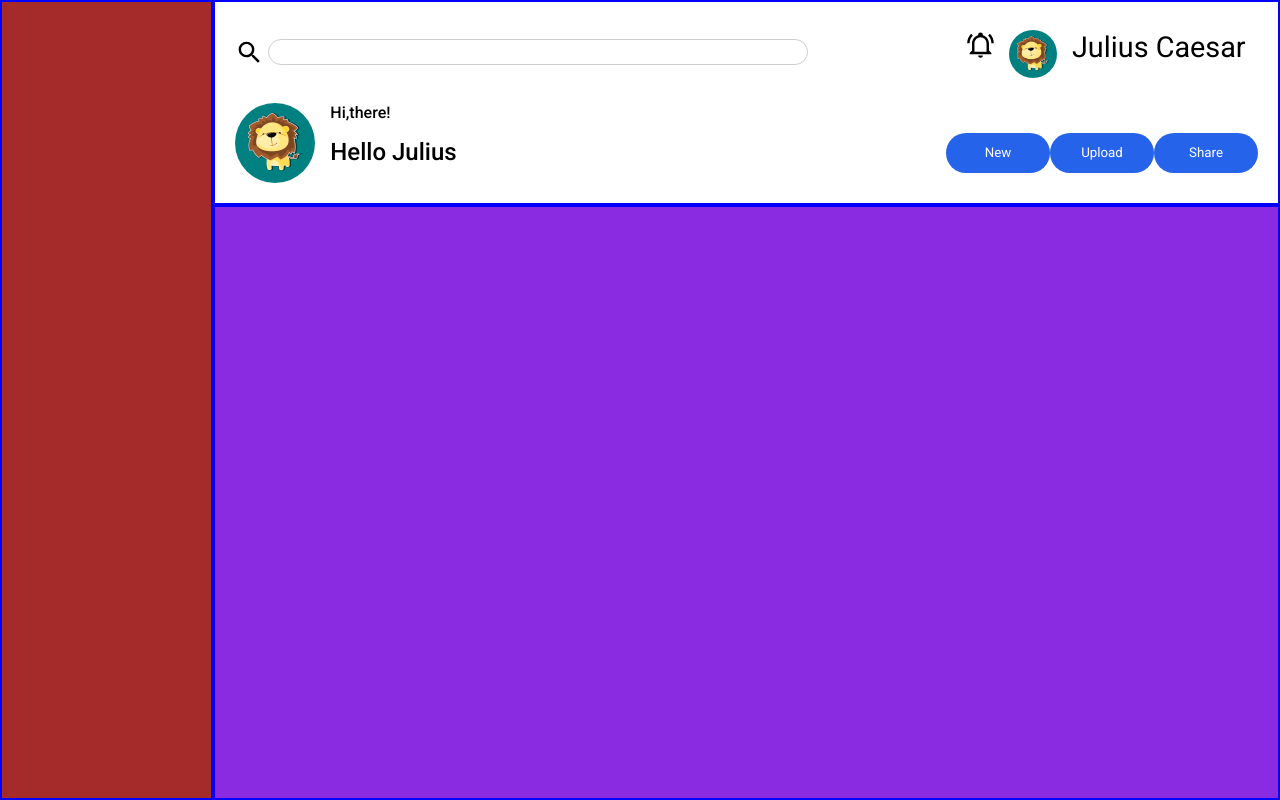
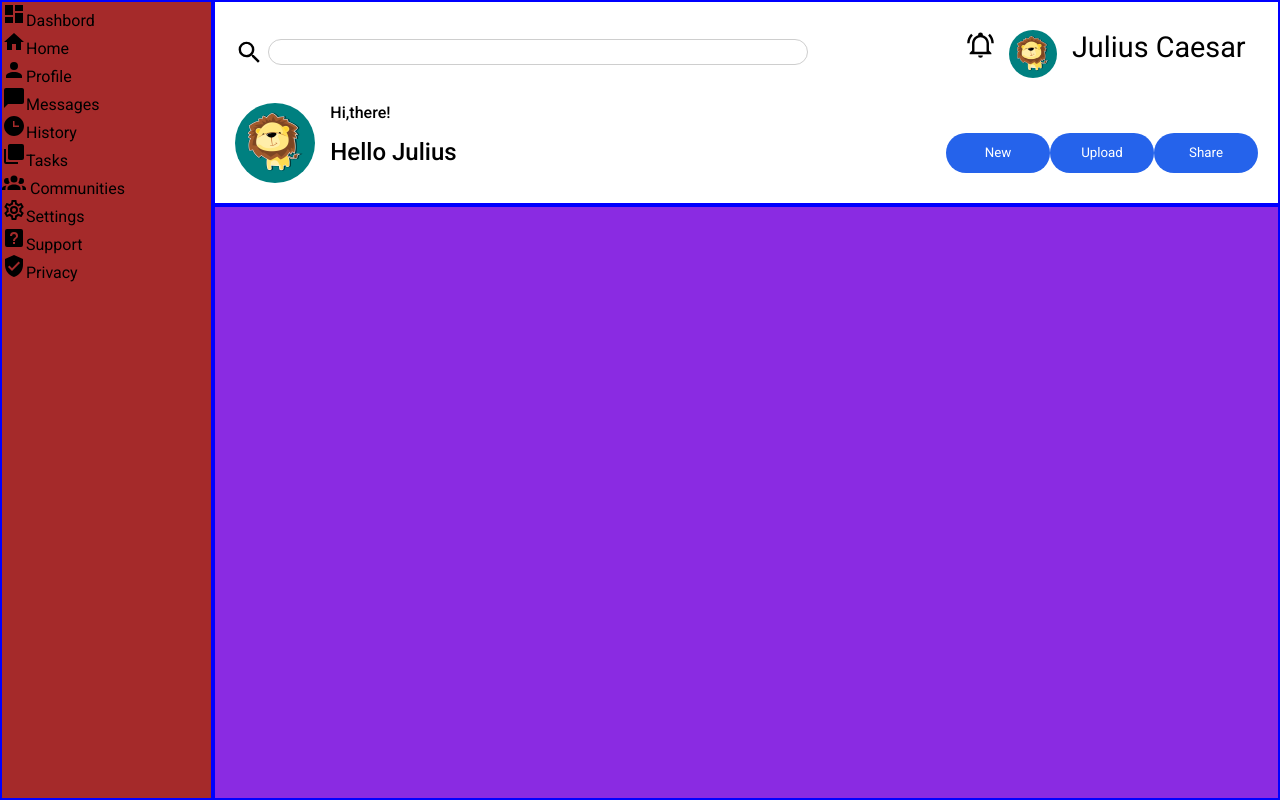
Before and after one commit to Lafetz/DASHBOARD, a plain HTML site: page index.html in a window 1280 px wide. Drawn offline with Linux system fonts and the light colour scheme.

Commit message:
Add icons for nav

```diff
--- a/index.html
+++ b/index.html
@@ -44,7 +44,21 @@
         </div>
       </div>
       <div class="main"></div>
-      <div class="nav"></div>
+      <div class="nav">
+        <p><img src="./img/view-dashboard.svg" alt="Dashbord" />Dashbord</p>
+        <div>
+          <p><img src="./img/home.svg" alt="home-icon">Home</p>
+        <p> <img src="./img/account.svg" alt="profile-icon">Profile</p>
+        <p><img src="./img/message.svg" alt="message-icon">Messages</p>
+        <p><img src="./img/clock-time-three.svg" alt="clock-time">History</p>
+      <p><img src="./img/checkbox-multiple-blank.svg" alt="task-icon">Tasks</p>
+      <p><img src="./img/account-group.svg" alt="communities icon"> Communities</p>
+      </div>
+                <div>
+                  <p><img src="./img/cog-outline.svg" alt="settings icon">Settings</p>
+                  <p><img src="./img/help-box.svg" alt="help icon">Support</p>
+                  <p><img src="./img/shield-check.svg" alt="privacy icon">Privacy</p>
+                </div>
     </div>
   </body>
 </html>
```
Also changed, not shown: img/account-group.svg (added), img/account.svg (added), img/checkbox-multiple-blank.svg (added), img/clock-time-three.svg (added), img/cog-outline.svg (added), img/help-box.svg (added), img/home.svg (added), img/message.svg (added), img/shield-check.svg (added), img/view-dashboard.svg (added).
